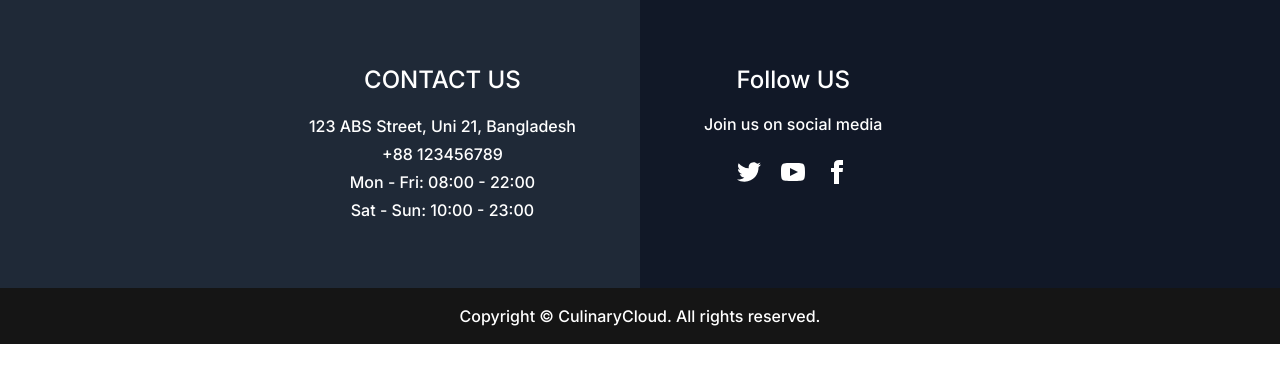
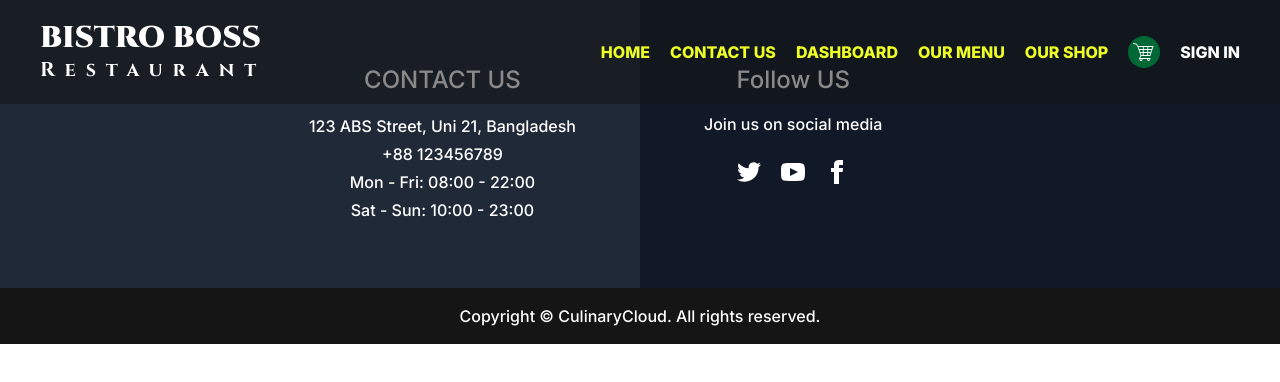
Before and after one commit to Mehedi0101/bistro-boss-restaurant-client, a React (Vite) app: page / in a window 1280 px wide. Shown: the top 382 px of the page. Built offline with nearby package versions, Linux system fonts and the light colour scheme.

Commit message:
responsive navbar added

```diff
--- a/package.json
+++ b/package.json
@@ -12,6 +12,7 @@
   "dependencies": {
     "react": "^18.2.0",
     "react-dom": "^18.2.0",
+    "react-icons": "^4.11.0",
     "react-router-dom": "^6.18.0"
   },
   "devDependencies": {
--- /dev/null
+++ b/src/components/shared/Navbar.jsx
@@ -0,0 +1,56 @@
+import { NavLink } from "react-router-dom";
+import { GiShoppingCart } from "react-icons/gi";
+import { BiMenu } from "react-icons/bi";
+import "./styles/navbar.css";
+import { useState } from "react";
+
+const Navbar = () => {
+    const [showMenu, setShowMenu] = useState(false);
+
+    const links = <>
+        <NavLink onClick={() => setShowMenu(!showMenu)}>HOME</NavLink>
+        <NavLink onClick={() => setShowMenu(!showMenu)}>CONTACT US</NavLink>
+        <NavLink onClick={() => setShowMenu(!showMenu)}>DASHBOARD</NavLink>
+        <NavLink onClick={() => setShowMenu(!showMenu)}>OUR MENU</NavLink>
+        <NavLink onClick={() => setShowMenu(!showMenu)}>OUR SHOP</NavLink>
+    </>
+
+    return (
+        <>
+            {/* larger device */}
+            <nav className="bg-[#15151580] text-white absolute w-full py-5 lg:block hidden">
+                <div className="flex items-center justify-between px-10 max-w-screen-2xl mx-auto">
+                    <div className="cinzel text-3xl font-black">
+                        <div>BISTRO BOSS</div>
+                        <div className="text-xl font-bold tracking-[9.9px]">Restaurant</div>
+                    </div>
+                    <div className="flex items-center base gap-5 font-extrabold">
+                        {links}
+                        <div id="hamburger" className="p-1 rounded-full bg-[#006837]"><GiShoppingCart className="text-2xl" /></div>
+                        <button>SIGN IN</button>
+                    </div>
+                </div>
+            </nav>
+
+            {/* smaller device */}
+            <nav className="bg-[#15151580] text-white absolute w-full py-5 flex lg:hidden items-center justify-between md:px-10 px-5 gap-2">
+                <div className="flex gap-2 items-center">
+                    <BiMenu onClick={() => setShowMenu(!showMenu)} className="text-2xl" />
+                    <div className="cinzel sm:text-2xl text-lg font-black">
+                        <div>BISTRO BOSS</div>
+                        <div className="text-sm sm:text-lg font-bold sm:tracking-[6.8px] tracking-[4.6px]">Restaurant</div>
+                    </div>
+                </div>
+                <div className="flex items-center gap-2 sm:text-sm text-xs font-extrabold">
+                    <div className="p-1 rounded-full bg-[#006837]"><GiShoppingCart className="text-2xl" /></div>
+                    <button>SIGN IN</button>
+                </div>
+                <div id="dropdown-menu" className={`absolute sm:text-sm text-xs font-extrabold gap-5 flex-col sm:top-[100px] top-[88px] bg-[#0f0f0fad] p-8 ${showMenu ? "flex" : "hidden"}`}>
+                    {links}
+                </div>
+            </nav>
+        </>
+    );
+};
+
+export default Navbar;
--- /dev/null
+++ b/src/components/shared/styles/navbar.css
@@ -0,0 +1,3 @@
+.active {
+    color: #EEFF25;
+}
--- a/src/index.css
+++ b/src/index.css
@@ -1,4 +1,4 @@
-@import url('https://fonts.googleapis.com/css2?family=Inter:wght@300;400;500;600;700;800;900&display=swap');
+@import url('https://fonts.googleapis.com/css2?family=Cinzel:wght@400;700;900&family=Inter:wght@300;400;500;600;700;800;900&display=swap');
 
 @tailwind base;
 @tailwind components;
@@ -7,3 +7,7 @@
 body {
   font-family: 'Inter', sans-serif;
 }
+
+.cinzel {
+  font-family: 'Cinzel', serif;
+}
--- a/src/layouts/MainLayout.jsx
+++ b/src/layouts/MainLayout.jsx
@@ -1,9 +1,11 @@
 import { Outlet } from "react-router-dom";
 import Footer from "../components/shared/Footer";
+import Navbar from "../components/shared/Navbar";
 
 const MainLayout = () => {
     return (
         <div>
+            <Navbar></Navbar>
             <Outlet></Outlet>
             <Footer></Footer>
         </div>
```
Also changed, not shown: 1 other file (tests, documents, lock files or other folders).
